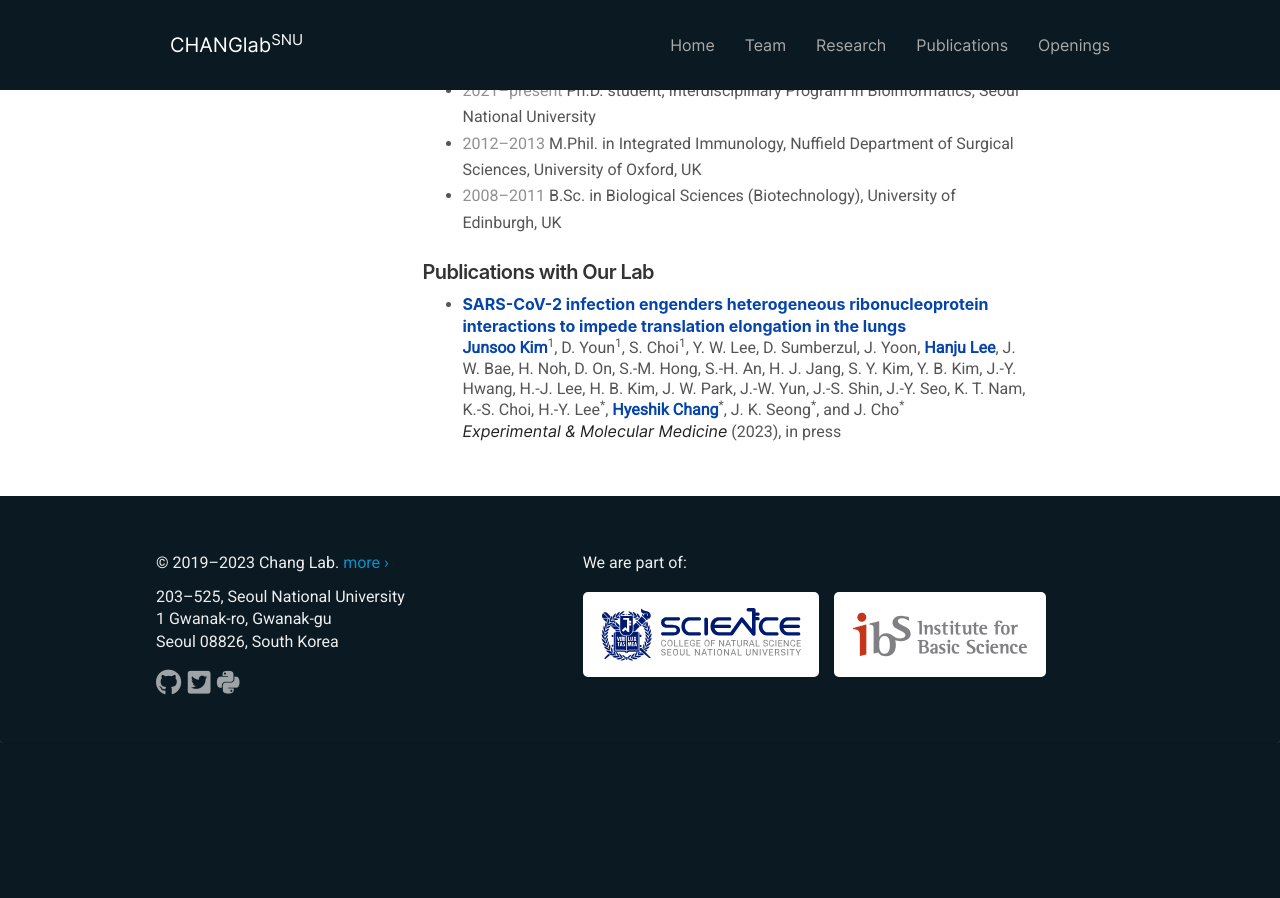
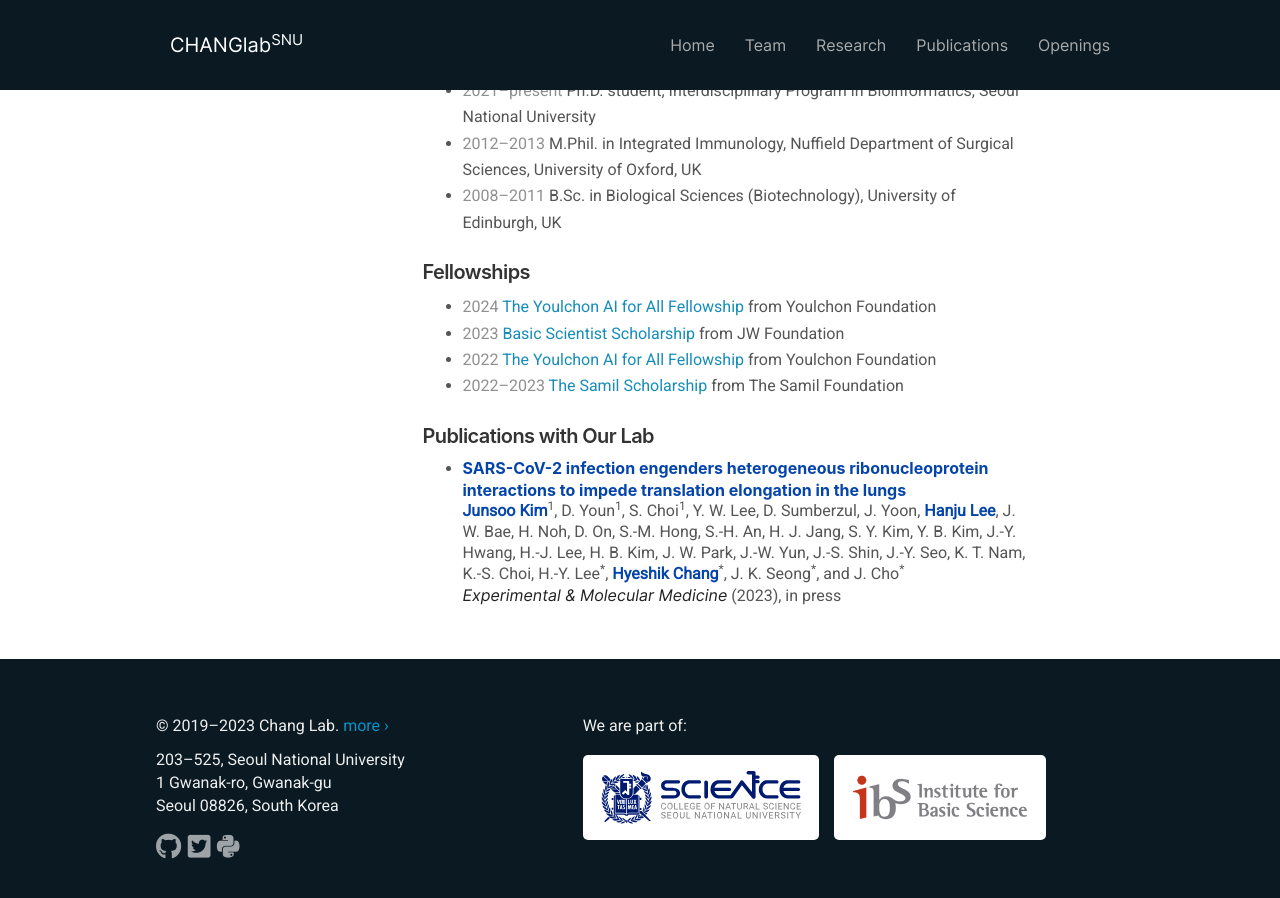
Before and after one commit to ChangLabSNU/ChangLabSNU.github.io, a Jekyll site: the page built from _pages/team/junsoo-kim.md, in a window 1280 px wide and 900 px high, scrolled down 961 px. Built offline with Jekyll 4.4.1, drawn with Linux system fonts in a browser that asks for light colours; nearby versions of some CDN libraries; some web fonts are replaced; before the commit the page ends 1704 px from its top, so only the background shows below that.

Commit message:
Include fellowship list in personal profiles.

```diff
--- /dev/null
+++ b/_data/fellowships.yml
@@ -0,0 +1,41 @@
+- recipient: junsoo-kim
+  year: [2022, 2023]
+  donor: The Samil Foundation
+  title: The Samil Scholarship
+  href: http://www.31cf.or.kr/scholarship/schoolship.asp
+
+- recipient: junsoo-kim
+  year: [2022]
+  donor: Youlchon Foundation
+  title: The Youlchon AI for All Fellowship
+  href: https://aiis.snu.ac.kr/sub4_3.php
+
+- recipient: junsoo-kim
+  year: [2023]
+  donor: JW Foundation
+  title: Basic Scientist Scholarship
+  href: https://www.jw-foundation.or.kr/housing
+
+- recipient: jayoung-ku
+  year: [2023]
+  donor: Woosan Foundation
+  title: Woosan Scholarship
+  href: http://www.woosan.or.kr/
+
+- recipient: jayoung-ku
+  year: [2024]
+  donor: Seoul National University
+  title: Next Generation Scholarship in Basic Disciplines
+  href: "https://science.snu.ac.kr/news/announcement?md=v&bbsidx=4724"
+
+- recipient: yoojung-han
+  year: [2024]
+  donor: Seoul National University
+  title: Next Generation Scholarship in Basic Disciplines
+  href: "https://science.snu.ac.kr/news/announcement?md=v&bbsidx=4724"
+
+- recipient: junsoo-kim
+  year: [2024]
+  donor: Youlchon Foundation
+  title: The Youlchon AI for All Fellowship
+  href: https://aiis.snu.ac.kr/sub4_3.php
--- a/_includes/publication_in_profile.html
+++ b/_includes/publication_in_profile.html
@@ -1,4 +1,36 @@
 {% assign authorid = page.name | split: "." | first %}
+
+{% assign number_fellowships = 0 %}
+{% for fsh in site.data.fellowships %}
+{% if fsh.recipient == authorid %}
+{% assign number_fellowships = number_fellowships | plus: 1 %}
+{% endif %}
+{% endfor %}
+
+{% if number_fellowships > 0 %}
+
+#### Fellowships
+
+<ul class="fellowships_in_profile chronological">
+{% for fsh in site.data.fellowships reversed %}
+
+{% if fsh.recipient == authorid %}
+<li>
+<span class="fellowship_period">
+{%- if fsh.year.size > 1 -%}
+{{ fsh.year[0] }}–{{ fsh.year[1] }}
+{%- else -%}
+{{ fsh.year }}
+{%- endif -%}
+</span>
+<a href="{{ fsh.href }}" class="fellowship_title">{{ fsh.title }}</a>
+from {{ fsh.donor }}
+</li>
+{% endif %}
+
+{% endfor %}
+</ul>
+{% endif %}
 
 {% assign number_publications = 0 %}
 {% for publi in site.data.publist %}
```
